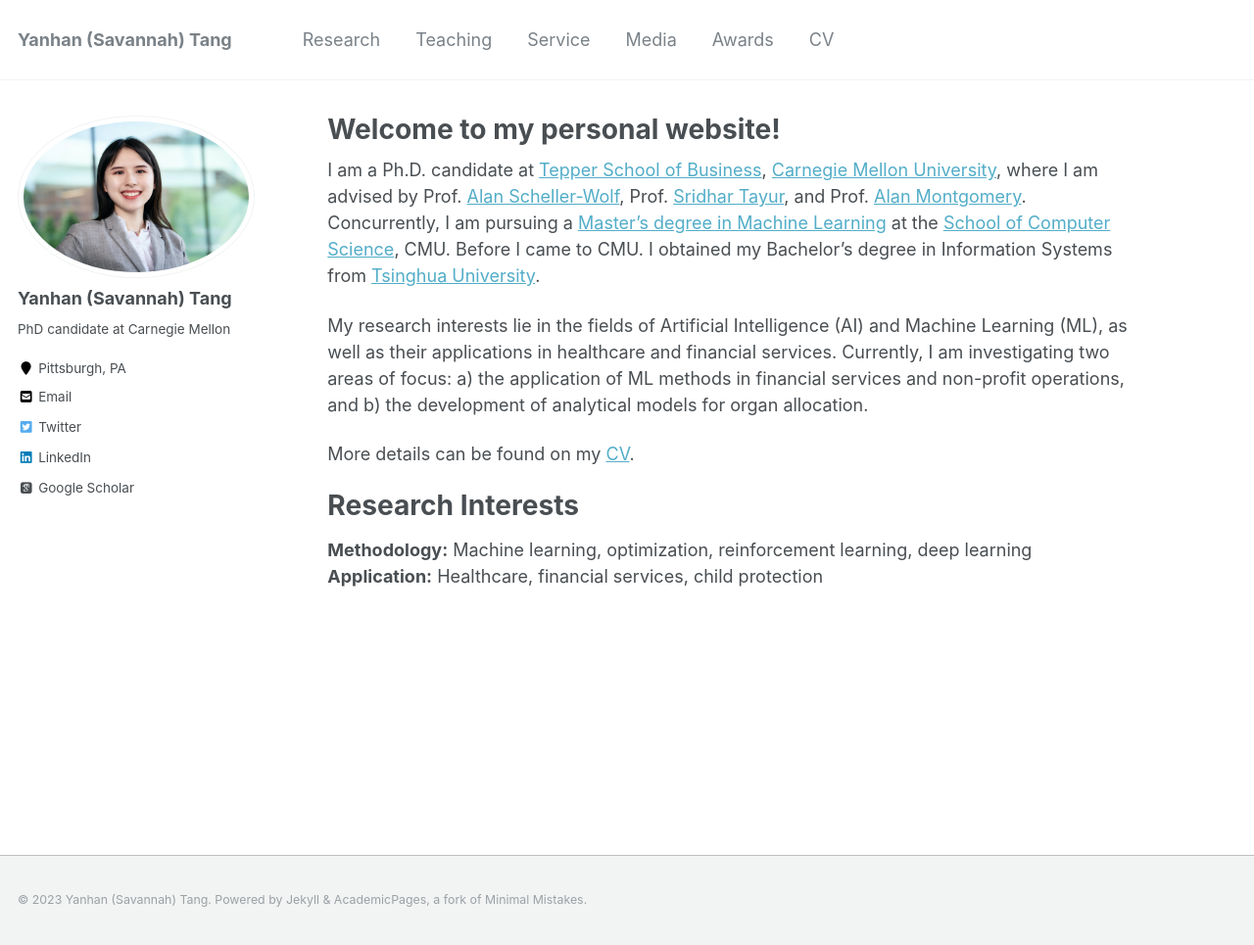
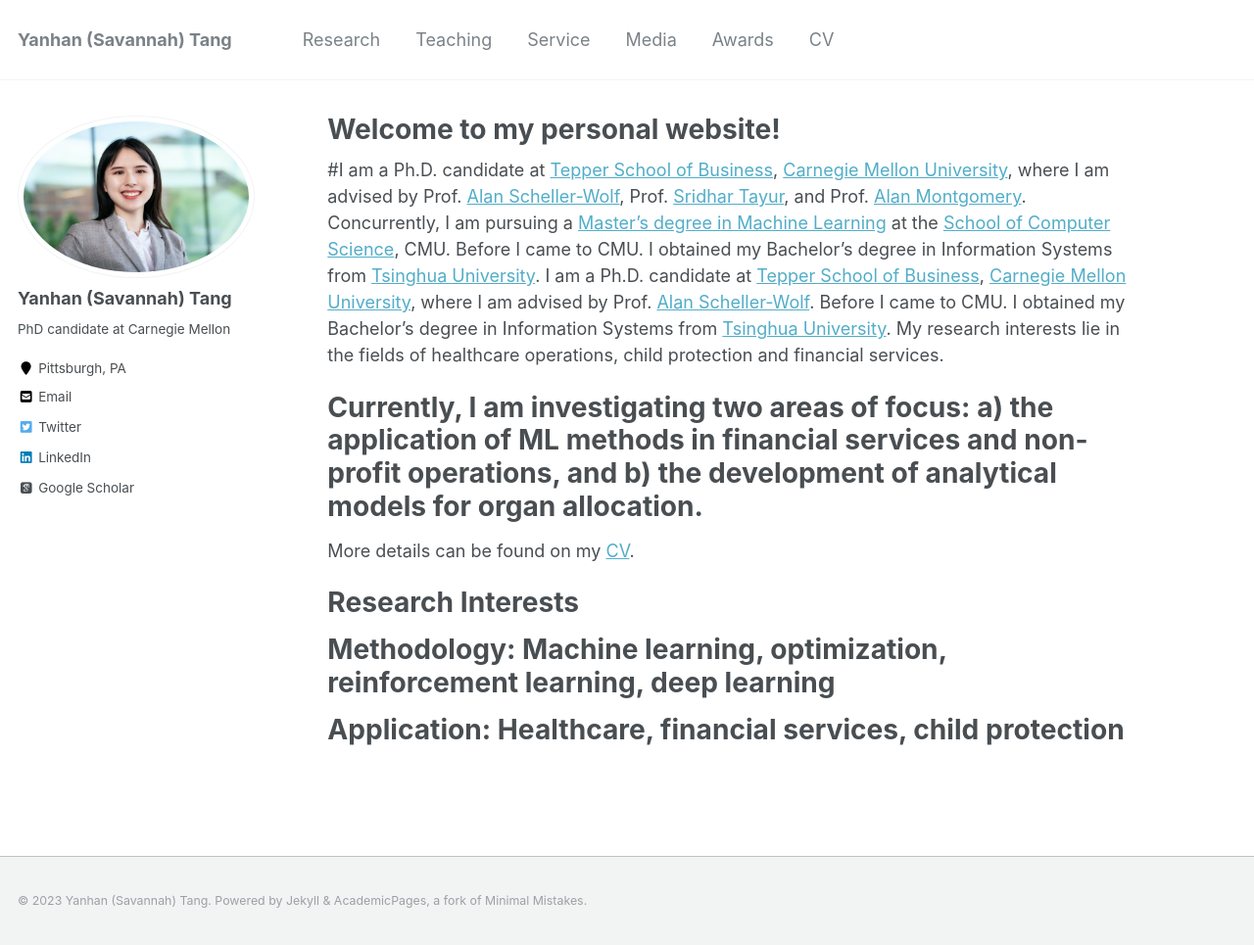
Before and after one commit to savytang/savytang.github.io, a Jekyll site: the page built from _pages/about.md, in a window 1280 px wide and 965 px high. Shown: the whole window at 98% size. Built offline with Jekyll 4.4.1, drawn with Linux system fonts in a browser that asks for light colours; some web fonts are replaced.

Commit message:
May update
Updates

```diff
--- a/_pages/about.md
+++ b/_pages/about.md
@@ -8,14 +8,14 @@ redirect_from:
   - /about.html
 ---
 
-I am a Ph.D. candidate at [Tepper School of Business](https://www.cmu.edu/tepper/), [Carnegie Mellon University](https://www.cmu.edu/), where I am advised by Prof. [Alan Scheller-Wolf](https://www.cmu.edu/tepper/faculty-and-research/faculty-by-area/profiles/scheller-wolf-alan.html), Prof. [Sridhar Tayur](https://www.cmu.edu/tepper/faculty-and-research/faculty-by-area/profiles/tayur-sridhar.html), and Prof. [Alan Montgomery](https://www.cmu.edu/tepper/faculty-and-research/faculty-by-area/profiles/montgomery-alan.html). Concurrently, I am pursuing a [Master's degree in Machine Learning](https://www.ml.cmu.edu/academics/machine-learning-masters-curriculum.html) at the [School of Computer Science](https://www.cs.cmu.edu/), CMU. Before I came to CMU. I obtained my Bachelor's degree in Information Systems from [Tsinghua University](https://www.tsinghua.edu.cn/en/index.htm).
+#I am a Ph.D. candidate at [Tepper School of Business](https://www.cmu.edu/tepper/), [Carnegie Mellon University](https://www.cmu.edu/), where I am advised by Prof. [Alan Scheller-Wolf](https://www.cmu.edu/tepper/faculty-and-research/faculty-by-area/profiles/scheller-wolf-alan.html), Prof. [Sridhar Tayur](https://www.cmu.edu/tepper/faculty-and-research/faculty-by-area/profiles/tayur-sridhar.html), and Prof. [Alan Montgomery](https://www.cmu.edu/tepper/faculty-and-research/faculty-by-area/profiles/montgomery-alan.html). Concurrently, I am pursuing a [Master's degree in Machine Learning](https://www.ml.cmu.edu/academics/machine-learning-masters-curriculum.html) at the [School of Computer Science](https://www.cs.cmu.edu/), CMU. Before I came to CMU. I obtained my Bachelor's degree in Information Systems from [Tsinghua University](https://www.tsinghua.edu.cn/en/index.htm).
+I am a Ph.D. candidate at [Tepper School of Business](https://www.cmu.edu/tepper/), [Carnegie Mellon University](https://www.cmu.edu/), where I am advised by Prof. [Alan Scheller-Wolf](https://www.cmu.edu/tepper/faculty-and-research/faculty-by-area/profiles/scheller-wolf-alan.html). Before I came to CMU. I obtained my Bachelor's degree in Information Systems from [Tsinghua University](https://www.tsinghua.edu.cn/en/index.htm).
+My research interests lie in the fields of healthcare operations, child protection and financial services.
+# Currently, I am investigating two areas of focus: a) the application of ML methods in financial services and non-profit operations, and b) the development of analytical models for organ allocation.
 
-
-My research interests lie in the fields of Artificial Intelligence (AI) and Machine Learning (ML), as well as their applications in healthcare and financial services. Currently, I am investigating two areas of focus: a) the application of ML methods in financial services and non-profit operations, and b) the development of analytical models for organ allocation.
-
-More details can be found on my [CV](../files/Tang_Yanhan_20230213.pdf).
+More details can be found on my [CV](../files/Tang_Yanhan_202305_F1.pdf).
 
 # Research Interests
 
-__Methodology:__ Machine learning, optimization, reinforcement learning, deep learning<br>
-__Application:__ Healthcare, financial services, child protection
+# __Methodology:__ Machine learning, optimization, reinforcement learning, deep learning<br>
+# __Application:__ Healthcare, financial services, child protection
```
Also changed, not shown: _pages/award.md (+2 -1 lines), _pages/cv.md (+1 -1 lines), _pages/researches.md (+3 -4 lines), _pages/service.md (+1 -0 lines), 3 other files.
